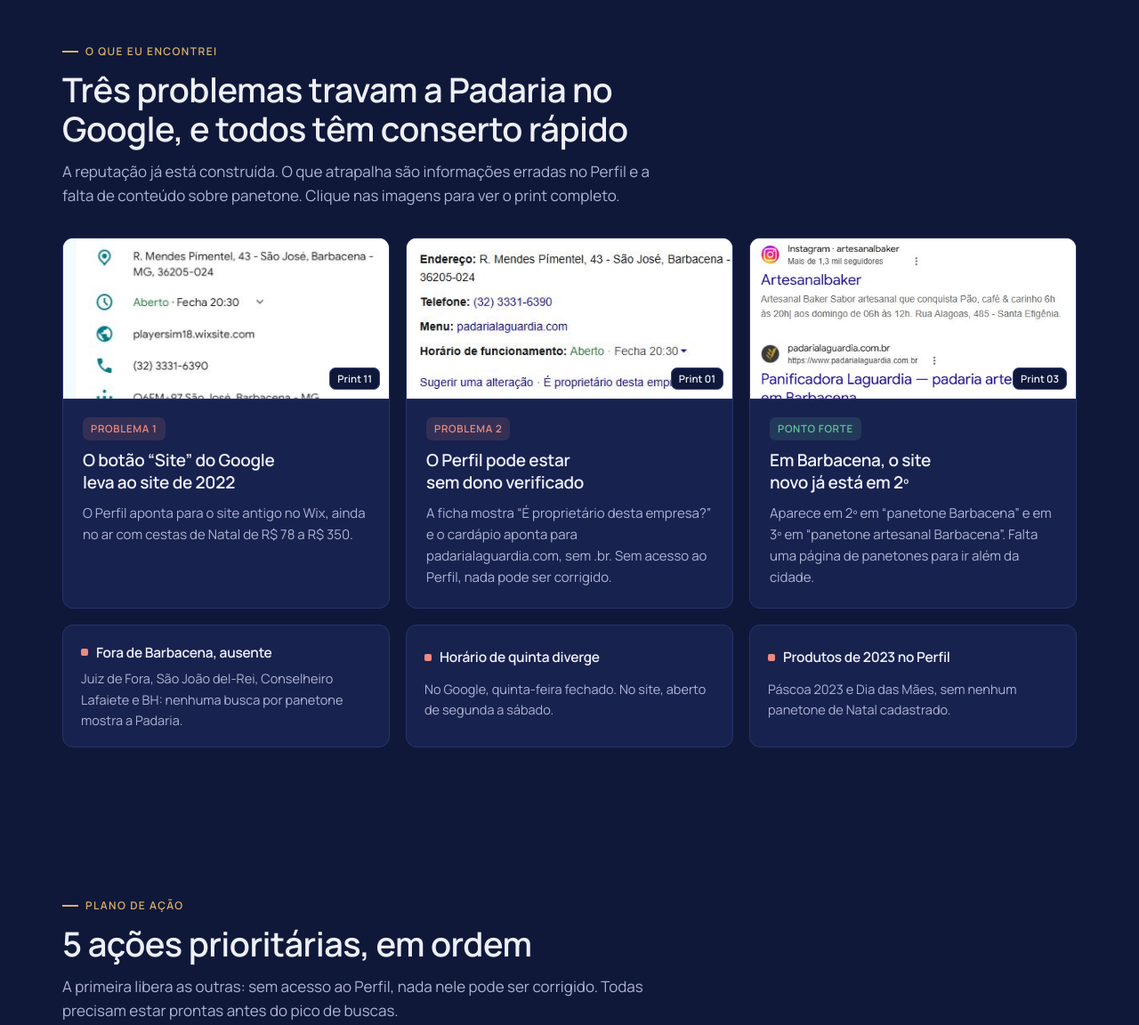
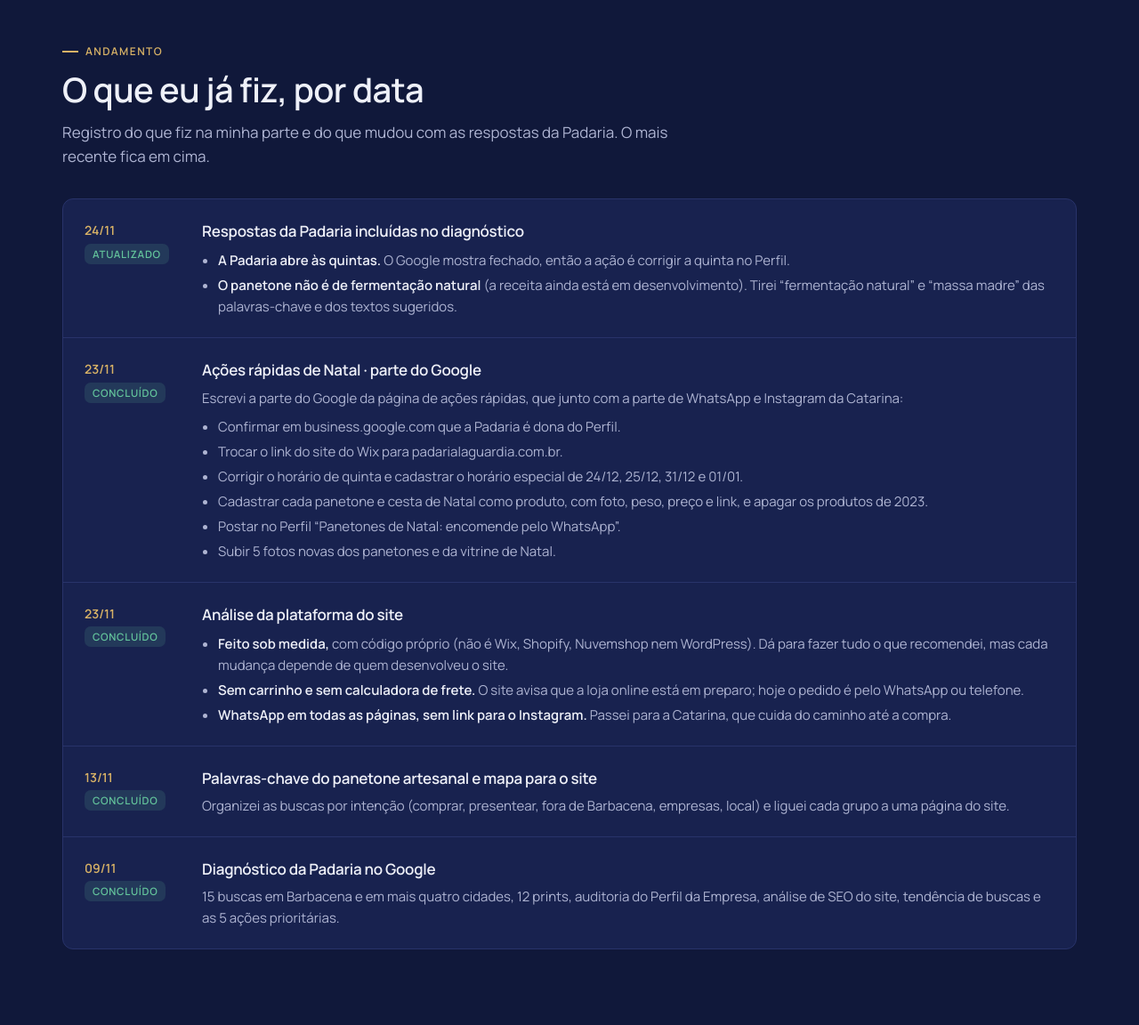
Before and after one commit to Toniizx/Toniizx.github.io, a plain HTML site: page laguardia/index.html in a window 1280 px wide. Shown: the part 1020-2172 px from the top of the page at 89% size. Drawn offline with Linux system fonts and the light colour scheme.

Commit message:
Laguardia: seção Andamento, análise da plataforma e respostas da Padaria
Co-Authored-By: Claude Opus 5.5 <noreply@anthropic.com>
Claude-Session: https://claude.ai/code/session_01FtpLw3tER4Wu7rTHXKmHBQ

```diff
--- a/laguardia/index.html
+++ b/laguardia/index.html
@@ -277,6 +277,16 @@ code{font-family:var(--mono);font-size:.86em;color:var(--blue);background:var(--
 .ow input:checked::after{content:"";width:10px;height:6px;border:2px solid #07261a;border-top:0;border-right:0;transform:rotate(-45deg) translate(1px,-1px)}
 .ow input:checked + span{color:var(--dim);text-decoration:line-through}
 .ow .note{font-size:13.5px;color:var(--gold);margin-top:8px}
+.log{display:grid;gap:0}
+.log .it{display:grid;grid-template-columns:110px minmax(0,1fr);gap:22px;padding:22px 24px;border-top:1px solid var(--stroke)}
+.log .it:first-child{border-top:0}
+.log .d{font-family:var(--mono);font-weight:600;font-size:14px;color:var(--gold);padding-top:2px}
+.log .d small{display:block;margin-top:6px}
+.log h3{font-size:17px;font-weight:600;margin-bottom:6px}
+.log p{font-size:15px;color:var(--muted)}
+.log ul{margin:8px 0 0;padding-left:18px;font-size:15px;color:var(--muted);display:grid;gap:4px}
+.log ul b{color:var(--text);font-weight:600}
+@media (max-width:680px){.log .it{grid-template-columns:1fr;gap:6px;padding:18px}}
 .tl{display:grid;grid-template-columns:repeat(7,1fr);gap:0;padding:26px 22px 22px;position:relative}
 .tl > div{position:relative;display:grid;gap:4px;padding:26px 10px 0 0;min-width:0}
 .tl > div::before{content:"";position:absolute;top:6px;left:0;right:0;height:2px;background:var(--stroke-2)}
@@ -347,6 +357,7 @@ footer img{height:30px;width:auto;display:block}
     </a>
     <button class="burger" type="button" id="burger" aria-expanded="false" aria-controls="menu">Menu</button>
     <nav class="menu" id="menu" aria-label="Seções">
+      <a href="#andamento">Andamento</a>
       <a href="#achados">Achados</a>
       <a href="#acoes">Ações</a>
       <a href="#buscas">Buscas</a>
@@ -417,6 +428,37 @@ footer img{height:30px;width:auto;display:block}
 
 <hr class="line">
 
+<section id="andamento">
+  <div class="wrap">
+    <div class="sh">
+      <span class="eb">Andamento</span>
+      <h2>O que eu já fiz, por data</h2>
+      <p>Registro do que fiz na minha parte e do que mudou com as respostas da Padaria. O mais recente fica em cima.</p>
+    </div>
+    <div class="g log">
+      <div class="it"><div class="d">24/11<small><span class="tag ok">Atualizado</span></small></div><div><h3>Respostas da Padaria incluídas no diagnóstico</h3>
+        <ul><li><b>A Padaria abre às quintas.</b> O Google mostra fechado, então a ação é corrigir a quinta no Perfil.</li>
+        <li><b>O panetone não é de fermentação natural</b> (a receita ainda está em desenvolvimento). Tirei “fermentação natural” e “massa madre” das palavras-chave e dos textos sugeridos.</li></ul></div></div>
+      <div class="it"><div class="d">23/11<small><span class="tag ok">Concluído</span></small></div><div><h3>Ações rápidas de Natal · parte do Google</h3>
+        <p>Escrevi a parte do Google da página de ações rápidas, que junto com a parte de WhatsApp e Instagram da Catarina:</p>
+        <ul><li>Confirmar em business.google.com que a Padaria é dona do Perfil.</li>
+        <li>Trocar o link do site do Wix para padarialaguardia.com.br.</li>
+        <li>Corrigir o horário de quinta e cadastrar o horário especial de 24/12, 25/12, 31/12 e 01/01.</li>
+        <li>Cadastrar cada panetone e cesta de Natal como produto, com foto, peso, preço e link, e apagar os produtos de 2023.</li>
+        <li>Postar no Perfil “Panetones de Natal: encomende pelo WhatsApp”.</li>
+        <li>Subir 5 fotos novas dos panetones e da vitrine de Natal.</li></ul></div></div>
+      <div class="it"><div class="d">23/11<small><span class="tag ok">Concluído</span></small></div><div><h3>Análise da plataforma do site</h3>
+        <ul><li><b>Feito sob medida,</b> com código próprio (não é Wix, Shopify, Nuvemshop nem WordPress). Dá para fazer tudo o que recomendei, mas cada mudança depende de quem desenvolveu o site.</li>
+        <li><b>Sem carrinho e sem calculadora de frete.</b> O site avisa que a loja online está em preparo; hoje o pedido é pelo WhatsApp ou telefone.</li>
+        <li><b>WhatsApp em todas as páginas, sem link para o Instagram.</b> Passei para a Catarina, que cuida do caminho até a compra.</li></ul></div></div>
+      <div class="it"><div class="d">13/11<small><span class="tag ok">Concluído</span></small></div><div><h3>Palavras-chave do panetone artesanal e mapa para o site</h3>
+        <p>Organizei as buscas por intenção (comprar, presentear, fora de Barbacena, empresas, local) e liguei cada grupo a uma página do site.</p></div></div>
+      <div class="it"><div class="d">09/11<small><span class="tag ok">Concluído</span></small></div><div><h3>Diagnóstico da Padaria no Google</h3>
+        <p>15 buscas em Barbacena e em mais quatro cidades, 12 prints, auditoria do Perfil da Empresa, análise de SEO do site, tendência de buscas e as 5 ações prioritárias.</p></div></div>
+    </div>
+  </div>
+</section>
+
 <section id="achados">
   <div class="wrap">
     <div class="sh">
@@ -440,7 +482,7 @@ footer img{height:30px;width:auto;display:block}
     </div>
     <div class="mini">
       <div class="g"><h4>Fora de Barbacena, ausente</h4><p>Juiz de Fora, São João del-Rei, Conselheiro Lafaiete e BH: nenhuma busca por panetone mostra a Padaria.</p></div>
-      <div class="g"><h4>Horário de quinta diverge</h4><p>No Google, quinta-feira fechado. No site, aberto de segunda a sábado.</p></div>
+      <div class="g"><h4>Google mostra quinta fechada</h4><p>A Padaria abre às quintas (confirmado em 24/11), mas o Perfil no Google diz que fecha.</p></div>
       <div class="g"><h4>Produtos de 2023 no Perfil</h4><p>Páscoa 2023 e Dia das Mães, sem nenhum panetone de Natal cadastrado.</p></div>
     </div>
   </div>
@@ -532,7 +574,7 @@ footer img{height:30px;width:auto;display:block}
         <button type="button" class="shot" data-p="11" aria-label="Ver print 11"><img src="img/ev-wix.png" alt="Perfil atual com link para o site antigo"></button>
         <dl>
           <div><dt>Site</dt><dd>playersim18.wixsite.com, de 2022</dd></div>
-          <div><dt>Horário</dt><dd>Quinta fechado; sexta e sábado até 21h</dd></div>
+          <div><dt>Horário</dt><dd>Quinta fechado, mas a Padaria abre; sexta e sábado até 21h, no site 20h30</dd></div>
           <div><dt>Produtos</dt><dd>Páscoa 2023 e Dia das Mães</dd></div>
           <div><dt>Dono</dt><dd>Aparece “É proprietário desta empresa?”</dd></div>
         </dl>
@@ -541,7 +583,7 @@ footer img{height:30px;width:auto;display:block}
         <h3><span class="tag ok">Até 30/11</span>Como deve ficar</h3>
         <dl>
           <div><dt>Site</dt><dd>padarialaguardia.com.br, e o site do Wix fora do ar ou com aviso para o novo</dd></div>
-          <div><dt>Horário</dt><dd>Igual no Perfil, no site e no Instagram, com horário especial em 24/12, 25/12, 31/12 e 01/01</dd></div>
+          <div><dt>Horário</dt><dd>Quinta aberta e o mesmo horário no Perfil, no site e no Instagram, com horário especial em 24/12, 25/12, 31/12 e 01/01</dd></div>
           <div><dt>Produtos</dt><dd>Cada panetone e cada cesta de Natal, com foto, peso, preço e link para a página do produto</dd></div>
           <div><dt>Dono</dt><dd>Perfil reivindicado em business.google.com, com acesso da Padaria</dd></div>
           <div><dt>Postagens</dt><dd>Lançamento dos panetones, prazo de encomenda e última chamada, com botão para o WhatsApp</dd></div>
@@ -576,7 +618,15 @@ footer img{height:30px;width:auto;display:block}
         <li>Preço: só o de chocolate tem (R$ 29,00); os outros estão “Sob consulta”</li>
         <li>Páginas de entrega e de presentes para empresas</li>
         <li>Link para o Instagram e texto em 4 das 18 imagens da página inicial</li>
+        <li>Carrinho e calculadora de frete: a loja online ainda está em preparo e o pedido é pelo WhatsApp ou telefone</li>
       </ul></div>
+    </div>
+
+    <h3 class="subh">A plataforma do site</h3>
+    <div class="adj">
+      <div class="g"><b>Feito sob medida</b><span>Código próprio, sem Wix, Shopify, Nuvemshop ou WordPress. Permite tudo o que recomendo, mas cada mudança depende de quem desenvolveu o site.</span></div>
+      <div class="g"><b>Compra pelo WhatsApp</b><span>Não tem carrinho nem cálculo de frete. Para o Natal, o botão “Encomendar” com mensagem pronta é o caminho de compra.</span></div>
+      <div class="g"><b>Receita do panetone</b><span>A página lista mistura para panetone e fermento biológico, e a Padaria confirmou que não é fermentação natural. “Artesanal” e “feito na padaria” continuam valendo.</span></div>
     </div>
 
     <h3 class="subh">Como as três páginas novas apareceriam no Google</h3>
@@ -623,7 +673,7 @@ footer img{height:30px;width:auto;display:block}
       <div class="g"><h4>/presentes-para-empresas/ <span class="tag gd">empresas</span></h4><div class="chips"><span>panetone para presentear clientes</span><span>cesta de natal para empresas</span><span>panetone artesanal para revenda</span></div></div>
       <div class="g"><h4>Cestas e inicial <span class="tag bl">local</span></h4><div class="chips"><span>cesta de café da manhã Barbacena MG</span><span>kit panetone para presente</span><span>padaria Barbacena</span><span>padaria bairro São José Barbacena</span><span>padaria perto de mim</span></div></div>
     </div>
-    <p class="fine" style="font-size:14px">“Panetone artesanal receita” ficou de fora: é busca de quem quer fazer em casa. “Panetone de limão siciliano” e “fermentação natural” só entram se forem verdade para a receita da Laguardia.</p>
+    <p class="fine" style="font-size:14px">“Panetone artesanal receita” ficou de fora: é busca de quem quer fazer em casa. “Fermentação natural” também saiu, porque a Padaria confirmou que o panetone não é. “Panetone de limão siciliano” só entra se a Padaria confirmar o tipo de limão.</p>
   </div>
 </section>
 
@@ -675,11 +725,11 @@ footer img{height:30px;width:auto;display:block}
       <article class="g ow"><div class="hd"><h3>Ana Paula, via Leticia</h3><span class="tag gd">até 18/11</span></div>
         <label><input type="checkbox" id="c1"><span>Acesso de leitura ao Perfil da Empresa no Google, ou o nome de quem administra</span></label>
         <label><input type="checkbox" id="c2"><span>Cadastro do site no Google Search Console, com acesso de leitura para mim</span></label>
-        <label><input type="checkbox" id="c3"><span>Confirmar se a Padaria fecha às quintas</span></label>
+        <label><input type="checkbox" id="c3" checked><span>Confirmar se a Padaria fecha às quintas · respondido em 24/11: abre</span></label>
         <label><input type="checkbox" id="c4"><span>Dizer se o site do Wix ainda é usado e quem tem acesso</span></label>
         <label><input type="checkbox" id="c5"><span>Dizer quem desenvolve o site novo e até quando consegue publicar páginas</span></label>
         <label><input type="checkbox" id="c6"><span>Confirmar se padarialaguardia.com, sem .br, é da Padaria</span></label>
-        <label><input type="checkbox" id="c7"><span>Confirmar se o panetone é de fermentação natural e se o de limão leva limão siciliano</span></label>
+        <label><input type="checkbox" id="c7" checked><span>Confirmar se o panetone é de fermentação natural · respondido em 24/11: não é</span></label>
         <p class="note">Sem os dois primeiros itens, o diagnóstico fica só com posições nas buscas.</p>
       </article>
       <div class="stack">
@@ -703,7 +753,7 @@ footer img{height:30px;width:auto;display:block}
     <div class="g tl">
       <div class="done"><b>09/11</b><span>Diagnóstico pronto</span></div>
       <div><b>18/11</b><span>Acessos e respostas da Padaria</span></div>
-      <div><b>23/11</b><span>Diagnóstico com as 5 ações prioritárias</span></div>
+      <div class="done"><b>23/11</b><span>Diagnóstico com as 5 ações prioritárias</span></div>
       <div><b>24/11</b><span>Apresentação na reunião com a Laguardia</span></div>
       <div><b>30/11</b><span>Perfil corrigido e página de panetones no ar</span></div>
       <div><b>03/12</b><span>Recomendações finais para o entregável iii</span></div>
@@ -836,7 +886,7 @@ function update(){
   document.getElementById('count').textContent = `${done} de ${boxes.length} resolvidas`;
   document.getElementById('fill').style.width = (done / boxes.length * 100) + '%';
 }
-boxes.forEach(b => { b.checked = !!saved[b.id]; b.addEventListener('change', () => { saved[b.id] = b.checked; try { localStorage.setItem('lg-pend', JSON.stringify(saved)); } catch(e) {} update(); }); });
+boxes.forEach(b => { b.checked = (b.id in saved) ? !!saved[b.id] : b.defaultChecked; b.addEventListener('change', () => { saved[b.id] = b.checked; try { localStorage.setItem('lg-pend', JSON.stringify(saved)); } catch(e) {} update(); }); });
 update();
 
 /* barra de leitura */
```
Also changed, not shown: 1 other file.
